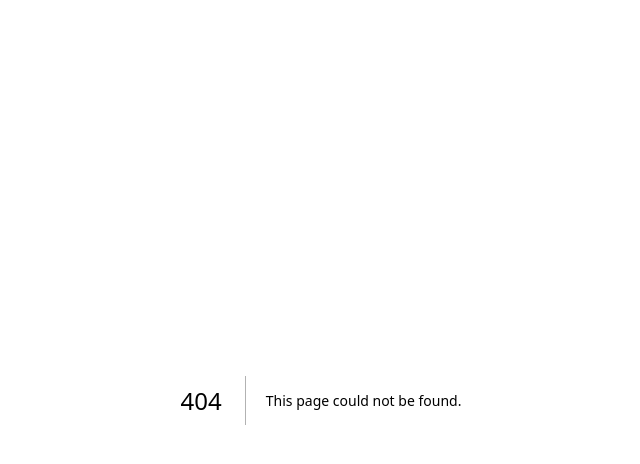
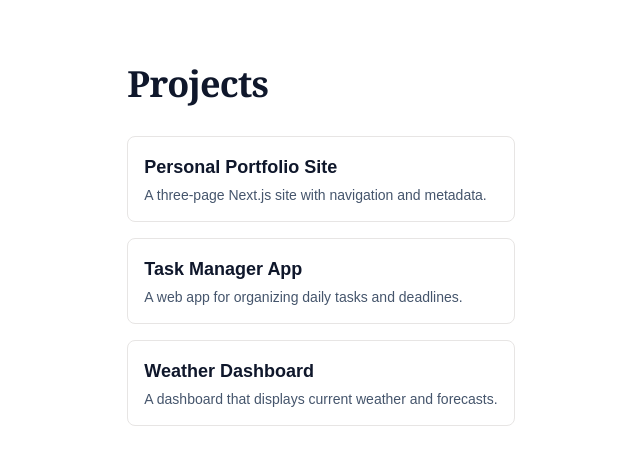
Before and after one commit to ZeRo886789/Dc302_Mypersonalsite, a Next.js app: page /projects in a window 1280 px wide. Before the commit this address had no page. Shown: the top 464 px of the page, without its empty margins (319-959 px from the left). Built offline with nearby package versions, Linux system fonts and the light colour scheme.

Commit message:
Add projects page

```diff
--- /dev/null
+++ b/app/projects/page.tsx
@@ -0,0 +1,41 @@
+export const metadata = {
+  title: "Projects | Kent Jhuros Manatad",
+};
+
+const projects = [
+  {
+    id: 1,
+    name: "Personal Portfolio Site",
+    description: "A three-page Next.js site with navigation and metadata.",
+  },
+  {
+    id: 2,
+    name: "Task Manager App",
+    description: "A web app for organizing daily tasks and deadlines.",
+  },
+  {
+    id: 3,
+    name: "Weather Dashboard",
+    description: "A dashboard that displays current weather and forecasts.",
+  },
+];
+
+export default function ProjectsPage() {
+  return (
+    <section className="max-w-xl mx-auto px-6 py-16">
+      <h1 className="font-serif text-4xl font-semibold tracking-tight text-slate-900">
+        Projects
+      </h1>
+      <ul className="mt-8 space-y-4">
+        {projects.map((project) => (
+          <li key={project.id} className="p-4 border border-stone-200 rounded-lg bg-white">
+            <h2 className="text-lg font-semibold text-slate-900">
+              {project.name}
+            </h2>
+            <p className="mt-1 text-sm text-slate-600">{project.description}</p>
+          </li>
+        ))}
+      </ul>
+    </section>
+  );
+}
```
